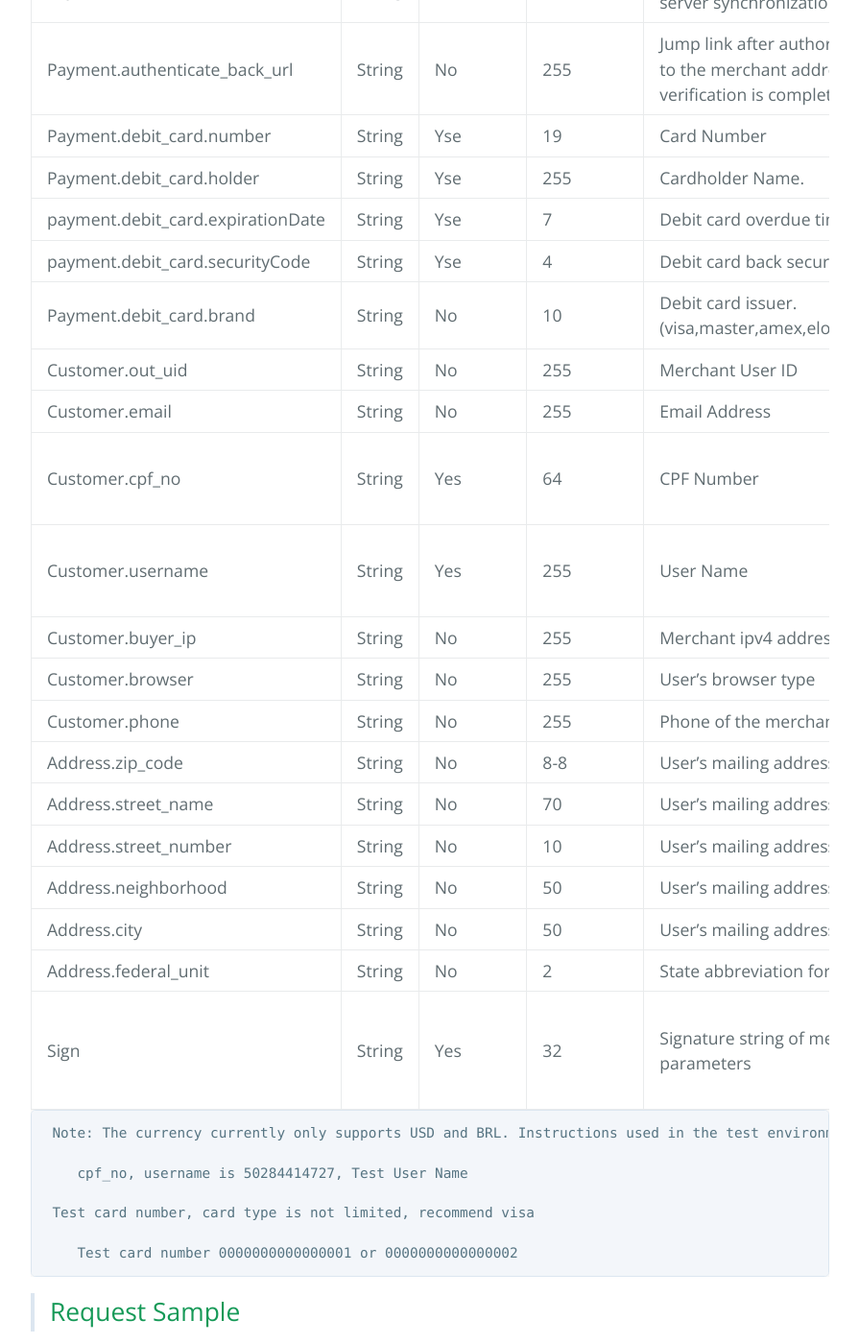
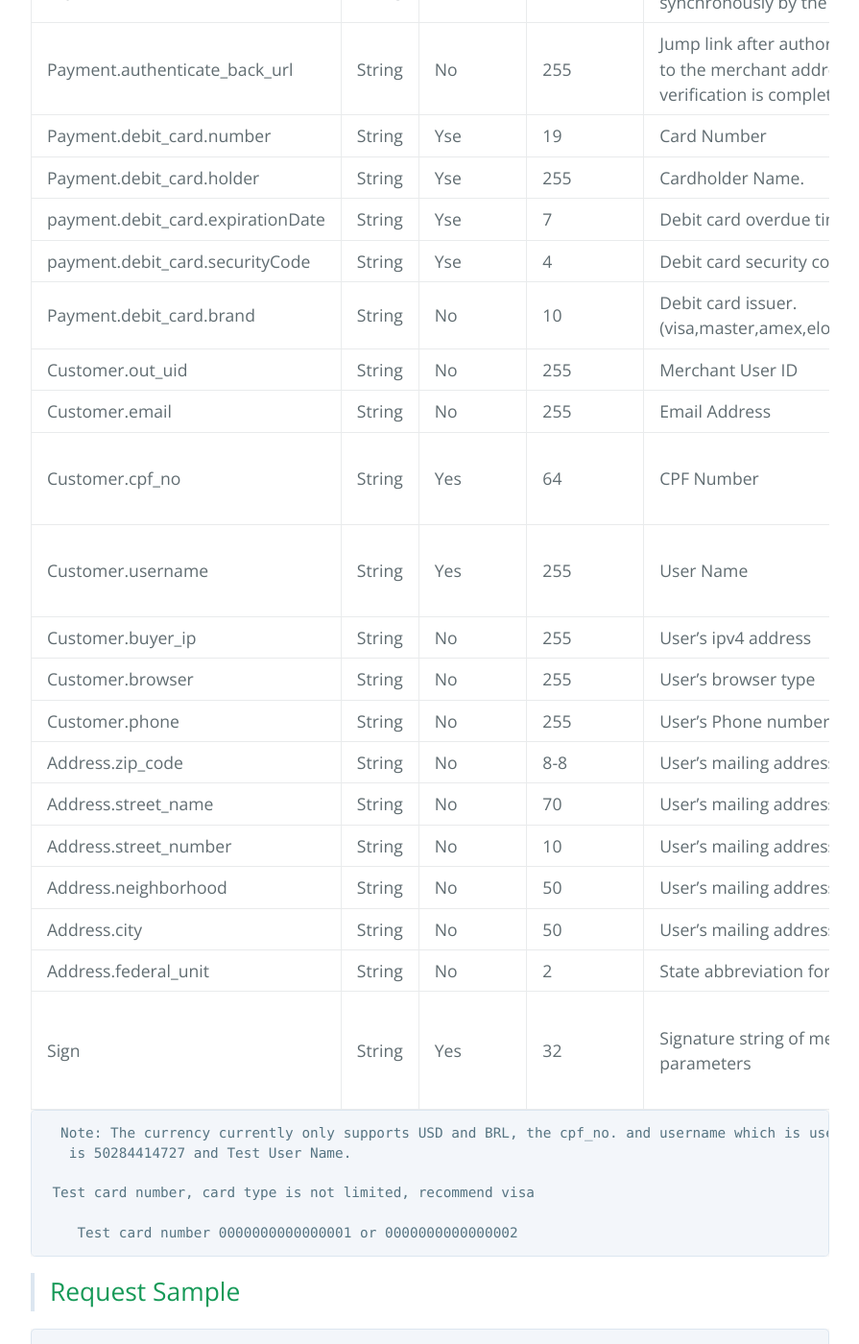
Before and after one commit to pagsmile/pagsmile.github.io, a Jekyll site: the page built from en/api/DriectDebitCard.md, in a window 1280 px wide and 1400 px high, scrolled down 1676 px. Shown: the whole window at 96% size, without its empty margins (192-1087 px from the left). Built offline with Jekyll 4.4.1, drawn with Linux system fonts in a browser that asks for light colours; our own code applies the rules of GitHub Pages for plain Markdown files; some of the changed text lies outside the part shown.

Commit message:
Update DriectDebitCard.md

```diff
--- a/en/api/DriectDebitCard.md
+++ b/en/api/DriectDebitCard.md
@@ -28,23 +28,23 @@ Payment.out_order_no | String | Yes | 64 | Merchant Order Number |
 Payment.order_amount | String | Yes | 10 | The total amount of the order, accurate to two decimal places. | 88.88
 Payment.currency | String | Yes | 3 | Currency | BRL
 Payment.method | String | Yes | 10 | Channel Code (default) | 102001
-Payment.subject | String | No | 255 | Order Title |
+Payment.subject | String | No | 255 | Order Subject |
 Payment.content | String | No | 255 | Order Content |
 Payment.notify_url | String | Yes | 255 | The server actively notifies the http/https path of the page specified in the merchant server. | https://www.pagsmile.com
-Payment.return_url | String | No | 255 | The page http/https path returned by the server synchronization. | https://www.pagsmile.com
+Payment.return_url | String | No | 255 | The http/https path of the page returned synchronously by the server. | https://www.pagsmile.com
 Payment.authenticate_back_url | String | No | 255 | Jump link after authorization. The user returns to the merchant address after the bank verification is completed. | https://www.pagsmile.com
 Payment.debit_card.number | String | Yse | 19 | Card Number | 455187******0183
 Payment.debit_card.holder | String | Yse | 255 | Cardholder Name. | Test User Name
 payment.debit_card.expirationDate | String | Yse | 7 | Debit card overdue time. | 12/2030
-payment.debit_card.securityCode | String | Yse | 4 | Debit card back security code. | 123
+payment.debit_card.securityCode | String | Yse | 4 | Debit card security code. | 123
 Payment.debit_card.brand | String | No | 10 | Debit card issuer. (visa,master,amex,elo,aura,jcb,dinners,discover) | visa
 Customer.out_uid | String | No | 255 | Merchant User ID |
 Customer.email | String | No | 255 | Email Address |
 Customer.cpf_no | String | Yes | 64 | CPF Number | Mall Merchants are required here; Game Merchants are optional.
 Customer.username | String | Yes | 255 | User Name | Mall Merchants are required here; Game Merchants are optional.
-Customer.buyer_ip | String | No | 255 | Merchant ipv4 address |
+Customer.buyer_ip | String | No | 255 | User's ipv4 address |
 Customer.browser | String | No | 255 | User's browser type |
-Customer.phone | String | No | 255 | Phone of the merchant's user|
+Customer.phone | String | No | 255 | User's Phone number|
 Address.zip_code | String | No | 8-8 | User's mailing address zip code | 06233-200
 Address.street_name | String | No | 70 | User's mailing address Street name | Av. das Nações Unidas
 Address.street_number | String | No | 10 | User's mailing address Street number | 3003
@@ -53,9 +53,8 @@ Address.city | String | No | 50 | User's mailing address for the city | Osasco
 Address.federal_unit | String | No | 2 | State abbreviation for user's mailing address | SP
 Sign | String | Yes | 32 | Signature string of merchant request parameters | Signature value calculated by signature algorithm, see signature generation algorithm
 
-     Note: The currency currently only supports USD and BRL. Instructions used in the test environment: Currency currently only supports USD and BRL, used in the test environment.
-
-        cpf_no, username is 50284414727, Test User Name
+      Note: The currency currently only supports USD and BRL, the cpf_no. and username which is used in the test environment
+       is 50284414727 and Test User Name.
 
      Test card number, card type is not limited, recommend visa
 
```
Also changed, not shown: other parts of en/api/DriectDebitCard.md (+3 -3 lines).
